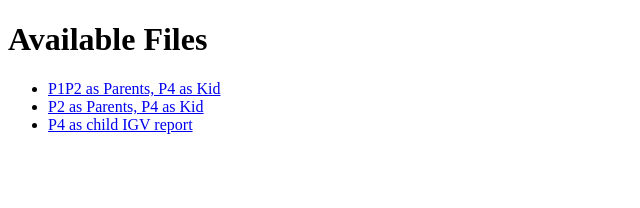
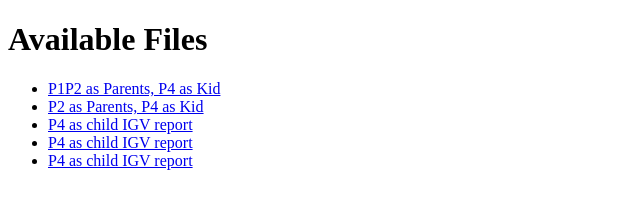
Before and after one commit to candiceleilani/html_files, a plain HTML site: page index.html in a window 1280 px wide. Shown: the whole page, without its empty margins (0-640 px from the left). Drawn offline with Linux system fonts and the light colour scheme.

Commit message:
Update index.html

```diff
--- a/index.html
+++ b/index.html
@@ -11,6 +11,8 @@
         <li><a href="density_files/P1P2asparents_P4askid.html">P1P2 as Parents, P4 as Kid</a></li>
         <li><a href="density_files/P2asparents_P4askid.html">P2 as Parents, P4 as Kid</a></li>
         <li><a href="IGV_reports_files/P4_report.html">P4 as child IGV report</a></li>
+        <li><a href="IGV_reports_files/P4_overlapping_report.html">P4 as child IGV report</a></li>
+        <li><a href="IGV_reports_files/P4_excluded_report.html">P4 as child IGV report</a></li>
     </ul>
 </body>
 </html>
```
